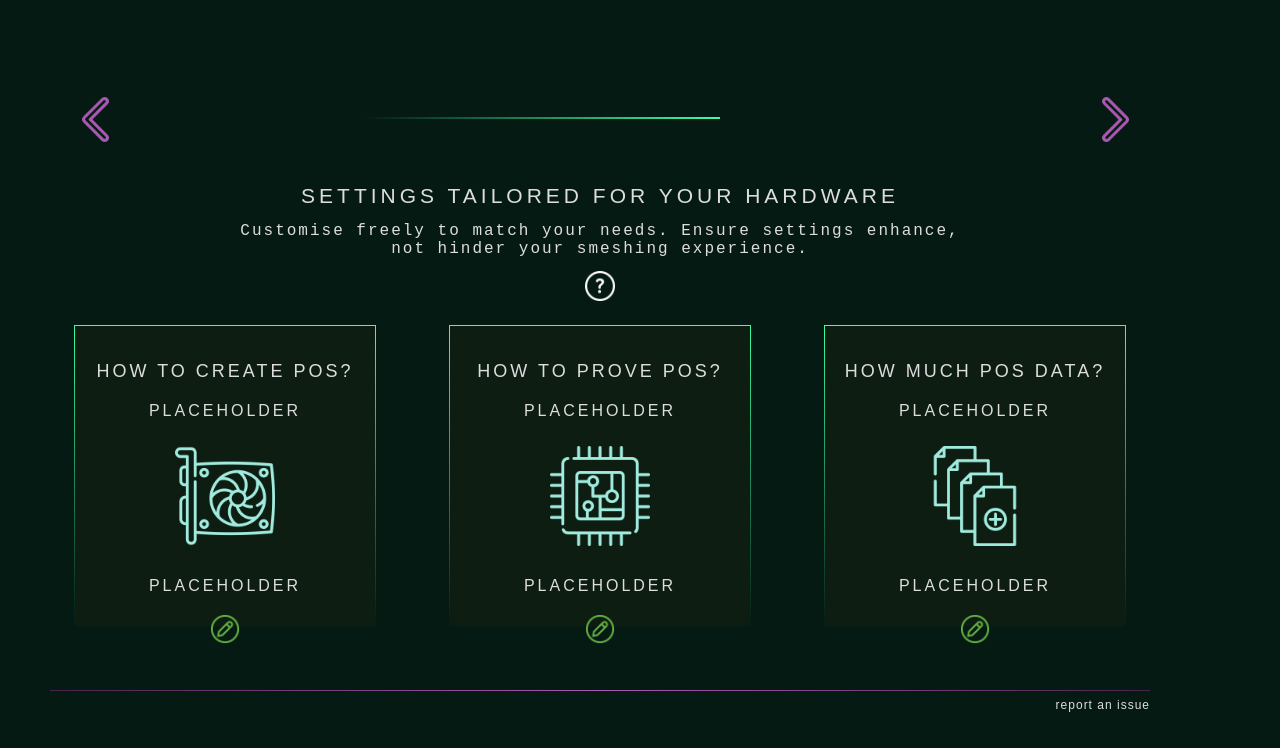
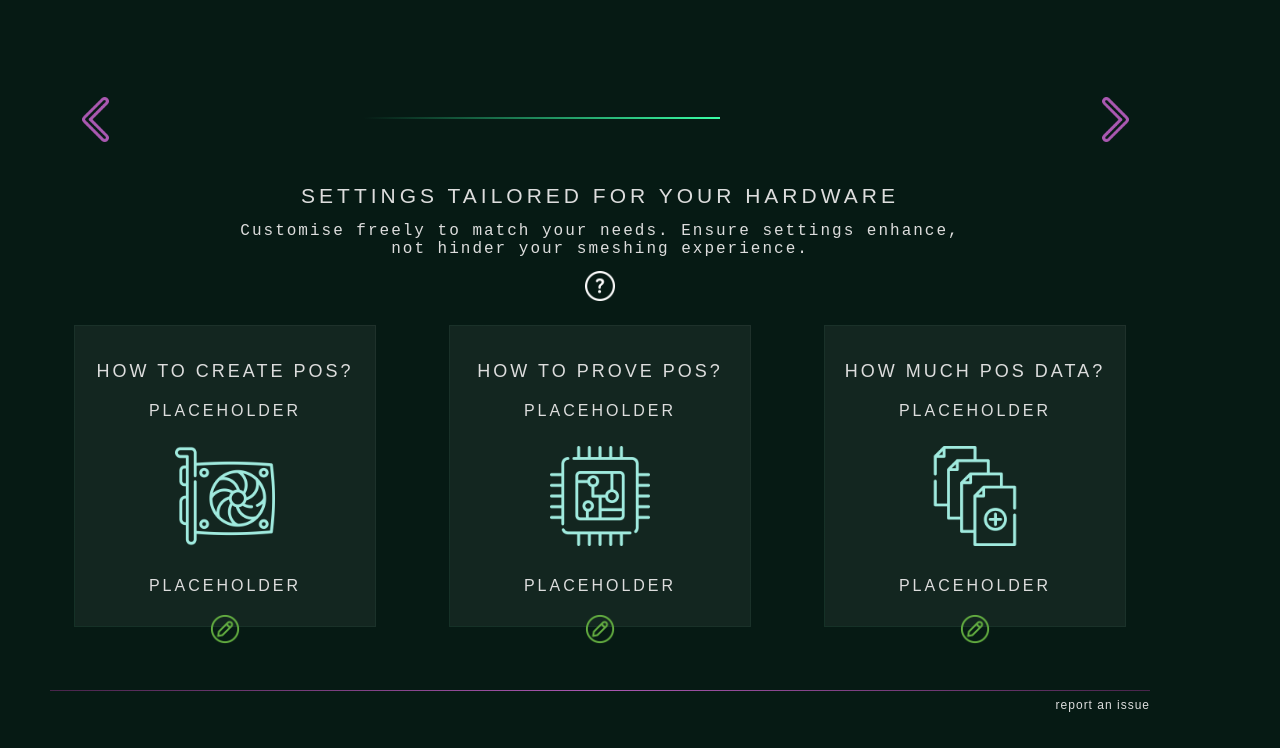
Before and after one commit to spacemeshos/sm-init-app-v2, a React (Create React App) app: page /guided/TailoredSettings in a window 1280 px wide. Shown: the top 748 px of the page. Built offline with nearby package versions, Linux system fonts and the light colour scheme.

Commit message:
visual adjustments

```diff
--- a/src/components/tile.tsx
+++ b/src/components/tile.tsx
@@ -16,30 +16,24 @@ export interface TileProps {
 }
 
 const TileWrapper = styled.div<{ selected?: boolean }>`
-  background-color: ${({ selected }) => selected ? Colors.darkerPurple : Colors.darkerGreen};
+  background-color: ${({ selected }) =>
+    selected ? Colors.greenLightOpaque : Colors.whiteOpaque};
   height: 100%;
   width: 100%;
   position: absolute;
   display: flex;
   justify-content: center;
-  cursor: ${({ onClick }) => onClick ? 'pointer' : 'default'};
+  cursor: ${({ onClick }) => (onClick ? "pointer" : "default")};
 
   /* Gradient border */
   border: 1px solid transparent;
   transition: border-color 0.3s ease;
   border-image: linear-gradient(
-    ${({ selected }) => selected ? Colors.purpleLight : Colors.greenLight},
-    ${({ selected }) => selected ? Colors.purpleDark : Colors.greenDark}
+    45deg,
+    ${Colors.greenLightOpaque},
+    ${Colors.whiteOpaque}
   );
   border-image-slice: 1;
-
-  &:hover {
-    border-image: linear-gradient(
-      ${({ selected }) => selected ? Colors.purpleLight : Colors.greenLight},
-      ${({ selected }) => selected ? Colors.purpleLight : Colors.greenLight}
-    );
-    border-image-slice: 1;
-  }
 `;
 
 const TileHeading = styled.h2`
```
